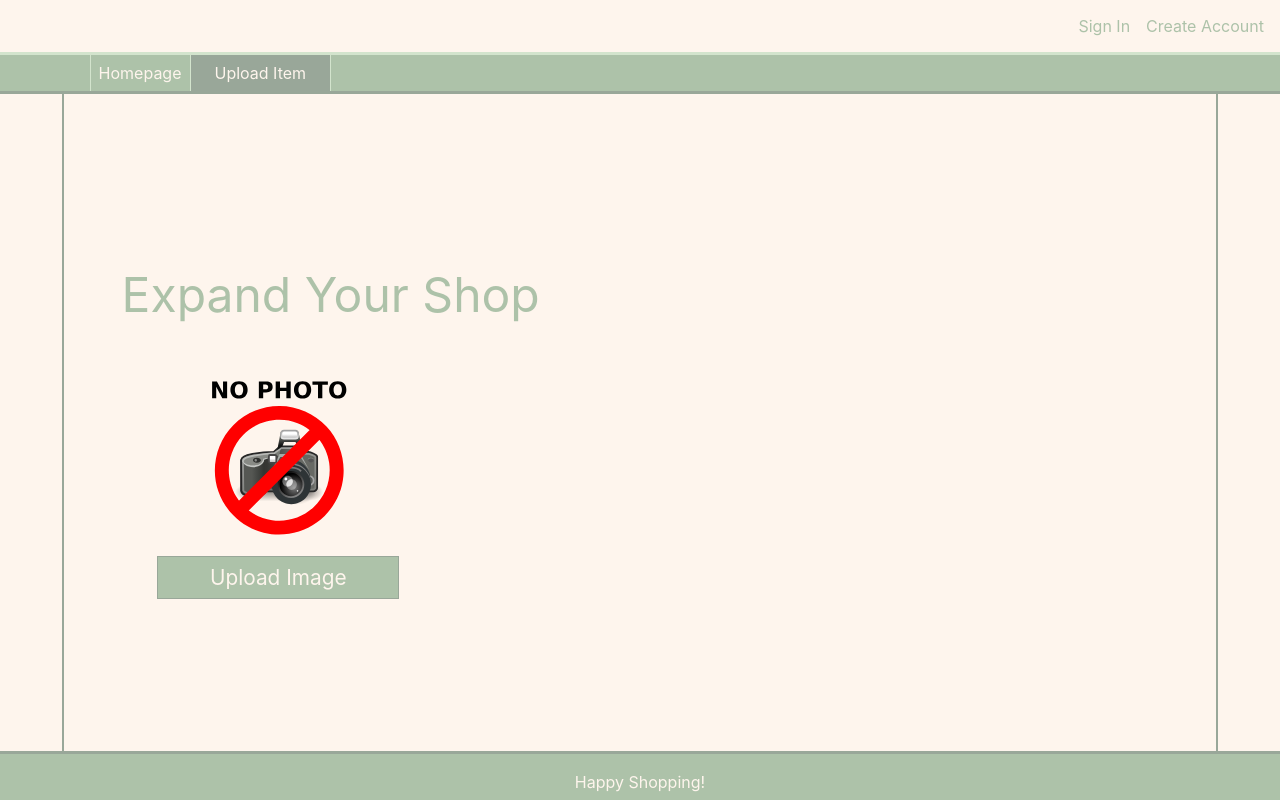
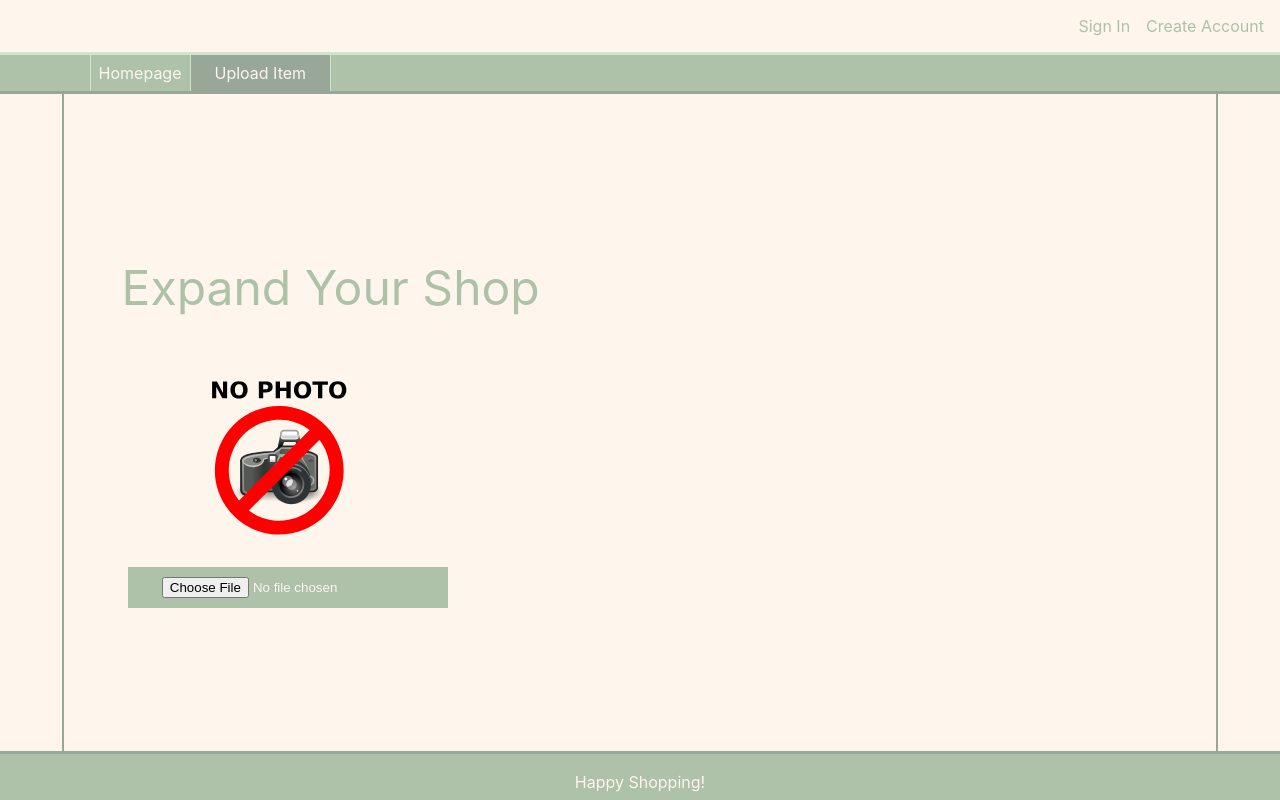
Before and after one commit to JacksonTrudel/MERN-ECommerce, a React (Create React App) app in the folder client/: page /upload-item in a window 1280 px wide. Built offline with nearby package versions, Linux system fonts and the light colour scheme.

Commit message:
Image upload working

```diff
--- a/client/src/components/ImageUpload.tsx
+++ b/client/src/components/ImageUpload.tsx
@@ -4,23 +4,31 @@ import { useState } from 'react';
 
 function ImageUpload() {
     const [hoveringOverButton, setHoveringOverButton] = useState(false);
+    const [selectedImage, setSelectedImage] = useState(defaultProductImage);
 
     function toggleHovering() {
         setHoveringOverButton(!hoveringOverButton);
     }
+
+    function inputImageChange(event: React.ChangeEvent<HTMLInputElement>) {
+        if (event.target.files && event.target.files[0]) {
+            const img = event.target.files[0];
+            setSelectedImage(URL.createObjectURL(img));
+        }
+    }
     return (
         <div style={styles.imageUploadContainer}>
             <div style={styles.imagePreviewContainer}>
-                <img src={defaultProductImage} alt="default_product_image" width="100%" />
+                <img src={selectedImage} alt="default_product_image" width="100%" />
             </div>
             <div style={styles.imageUploadActionContainer}>
-                <div
-                    style={hoveringOverButton ? styles.imageUploadButtonHovering : styles.imageUploadButton}
+                <input
+                    type="file"
+                    name="selectedImage"
                     onMouseEnter={toggleHovering}
                     onMouseLeave={toggleHovering}
-                >
-                    Upload Image
-                </div>
+                    onChange={inputImageChange}
+                />
             </div>
         </div>
     );
--- a/client/src/styles/components/ImageUpload.ts
+++ b/client/src/styles/components/ImageUpload.ts
@@ -1,15 +1,4 @@
 import colors from '../Colors';
-
-const mainButtonStyle = {
-    display: 'flex',
-    alignItems: 'center' as 'center',
-    justifyContent: 'center' as 'center',
-    height: '80%',
-    padding: 'auto',
-    width: '80%',
-    fontSize: '1.3em',
-    border: `1px solid ${colors.darkAccent}`,
-};
 
 const styles = {
     // enclosed in square shell
@@ -24,19 +13,13 @@ const styles = {
         height: '80%',
     },
     imageUploadActionContainer: {
-        height: '20%',
+        padding: '10px',
         width: '100%',
         display: 'flex',
+        flexDirection: 'row' as 'row',
+        alignItems: 'center' as 'center',
         justifyContent: 'center' as 'center',
-    },
-    imageUploadButton: {
-        ...mainButtonStyle,
         backgroundColor: colors.mainText,
-        color: colors.mainBackground,
-    },
-    imageUploadButtonHovering: {
-        ...mainButtonStyle,
-        backgroundColor: colors.darkAccent,
         color: colors.mainBackground,
     },
 };
```
